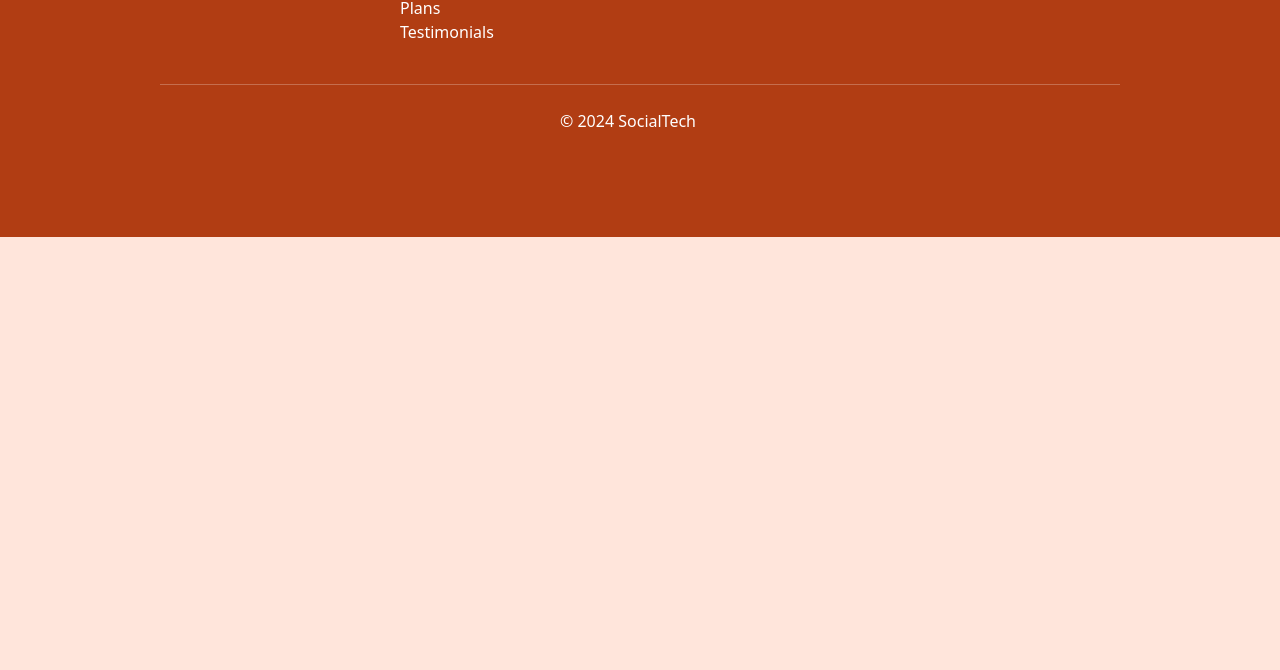
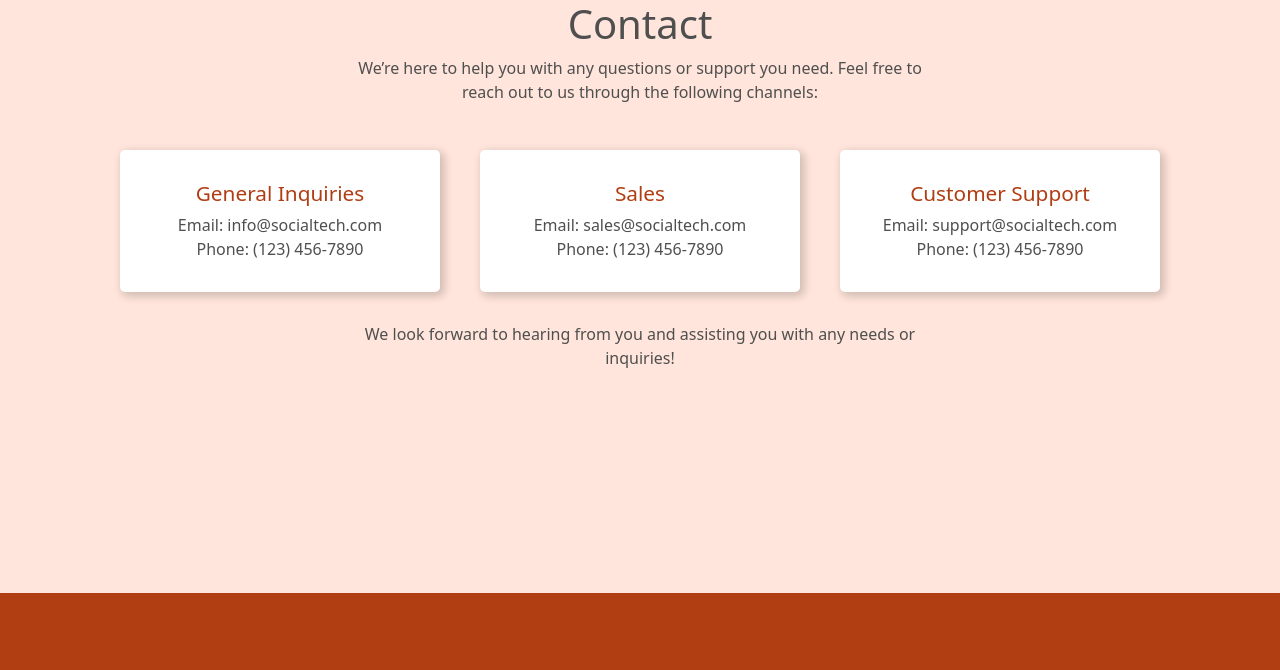
Before and after one commit to ASE-SocialTech/eppeye-landing-page, a website: page index.html in a window 1280 px wide. Shown: the part 5063-5733 px from the top of the page. Before the commit the page ends 5300 px from the top, so only its background shows below. Drawn offline with nearby package versions, Linux system fonts and the light colour scheme.

Commit message:
Add: Contact section
Added: Contact section
Co-Authored-By: Rodrigo Raymundo  <130820365+RodrigoRG24@users.noreply.github.com>
Co-Authored-By: Luis Alberto Trujillo Lopez <104176051+NotLT42@users.noreply.github.com>

```diff
--- a/index.html
+++ b/index.html
@@ -286,6 +286,55 @@
     </div>
 
 
+    <div class="contact-section panel" id="contact" data-color="white">
+        <div class="contact main-container">
+            <div class="contact-text">
+                <h1 class="section-title">Contact</h1>
+                <p class="text">
+                    We’re here to help you with any questions or support you need. Feel free to reach out to us through the following channels:
+                </p>
+            </div>
+            <div class="contact-info">
+                <div class="card" style="width: 20rem;">
+                    <div class="card-body">
+                        <h3 class="card-title color">General Inquiries</h3>
+                        <p class="card-text">
+                            Email: info@socialtech.com
+                            Phone: (123) 456-7890
+                        </p>
+                    </div>
+                </div>
+
+                <div class="card" style="width: 20rem;">
+                    <div class="card-body">
+                        <h3 class="card-title color">Sales</h3>
+                        <p class="card-text">
+                            Email: sales@socialtech.com
+                            Phone: (123) 456-7890
+                        </p>
+                    </div>
+                </div>
+
+                <div class="card" style="width: 20rem;">
+                    <div class="card-body">
+                        <h3 class="card-title color">Customer Support</h3>
+                        <p class="card-text">
+                            Email: support@socialtech.com
+                            Phone: (123) 456-7890
+                        </p>
+                    </div>
+                </div>
+
+            </div>
+            <div class="contact-text">
+                <p class="text">
+                    We look forward to hearing from you and assisting you with any needs or inquiries!                    </p>
+            </div>
+        </div>
+    </div>
+
+
+
     <script src="https://cdn.jsdelivr.net/npm/bootstrap@5.3.3/dist/js/bootstrap.bundle.min.js" integrity="sha384-YvpcrYf0tY3lHB60NNkmXc5s9fDVZLESaAA55NDzOxhy9GkcIdslK1eN7N6jIeHz" crossorigin="anonymous"></script>
     <script src="https://code.jquery.com/jquery-3.6.0.min.js"></script>
     <script src="script.js"></script>
```
